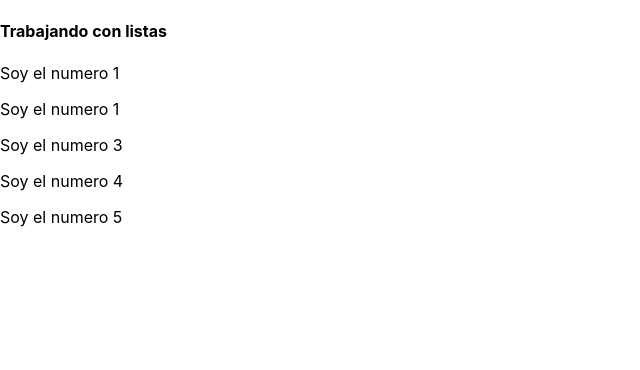
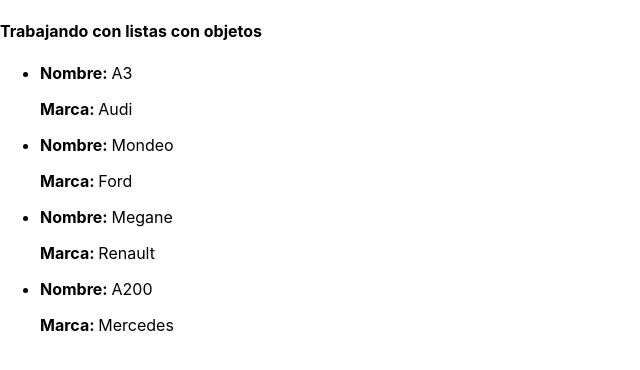
Before and after one commit to JulenOsia/curso-udemy-osia, a React (Create React App) app: page / in a window 1280 px wide. Shown: the top 370 px of the page, without its empty margins (0-640 px from the left). Built offline with nearby package versions, Linux system fonts and the light colour scheme.

Commit message:
Hasta video 26

```diff
--- a/src/App.js
+++ b/src/App.js
@@ -1,15 +1,50 @@
 import React, { Component } from 'react';
+import cars from './data/cars.json';
 
+class CarItem extends Component {
+
+  render () {
+    const { car } = this.props
+
+    return (
+      <li>
+        <p><strong>Nombre: </strong>{car.name}</p>
+        <p><strong>Marca: </strong>{car.company}</p>
+      </li>
+      /*
+      const { car, key } = this.props
+      return (
+      <li>
+        <p>Key: {key}</p>
+      </li>
+      )
+      No mostrará la key en pantalla pero si un mensaje de error en la consola
+      indicando que la key solo se usa de forma interna en React
+      */
+    )
+  }
+}
 class App extends Component {
   render() {
-    const numbers = [1, 1, 3, 4, 5]
 
     return (
       <div className="App">
-        <h4>Trabajando con listas</h4>
-        {numbers.map((number,index) => {
-          return <p key={index}>Soy el numero {number}</p>
-        })}
+        <h4>Trabajando con listas con objetos</h4>
+        <ul>
+          {
+            cars.map(car =>{
+              return (
+                <CarItem key={car.id} car={car} />
+
+                /* Para mostrar la key hay que pasar el valor en una prop diferente
+                Ejemplo de este caso:
+                const { car, id } = this.props
+                <p>Key: {id}</p>
+                return <CarItem id={car.id} key={car.id} car={car} */
+              )
+            })
+          }
+        </ul>
       </div>
     );
   }
--- /dev/null
+++ b/src/data/cars.json
@@ -0,0 +1,22 @@
+[
+{
+    "id": "efe1a0cd-8353-4ba0",
+    "name": "A3",
+    "company": "Audi"
+},
+{
+    "id": "9b9048ec-fff8-4bc5",
+    "name": "Mondeo",
+    "company": "Ford"
+},
+{
+    "id": "f447e8a1-26a2-4e3a",
+    "name": "Megane",
+    "company": "Renault"
+},
+{
+    "id": "52f1c5b7-14b5-41c0",
+    "name": "A200",
+    "company": "Mercedes"
+}
+]
```
